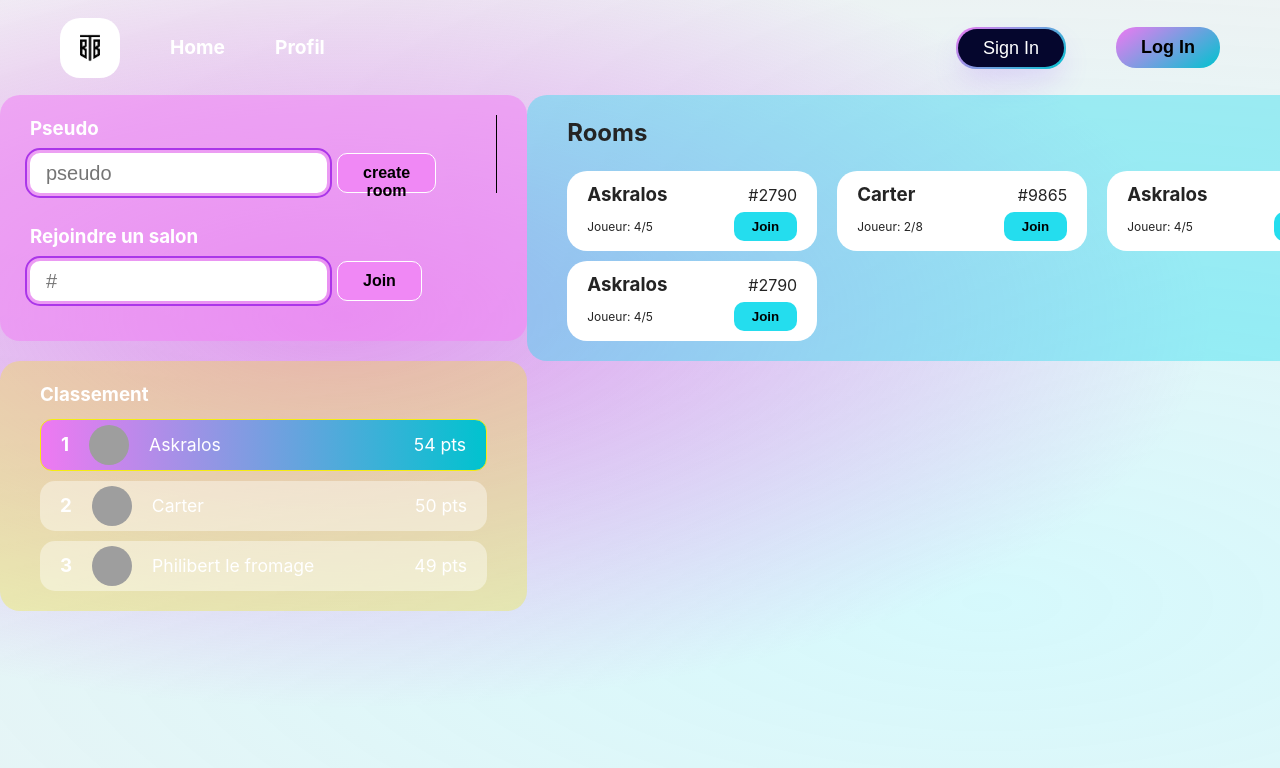
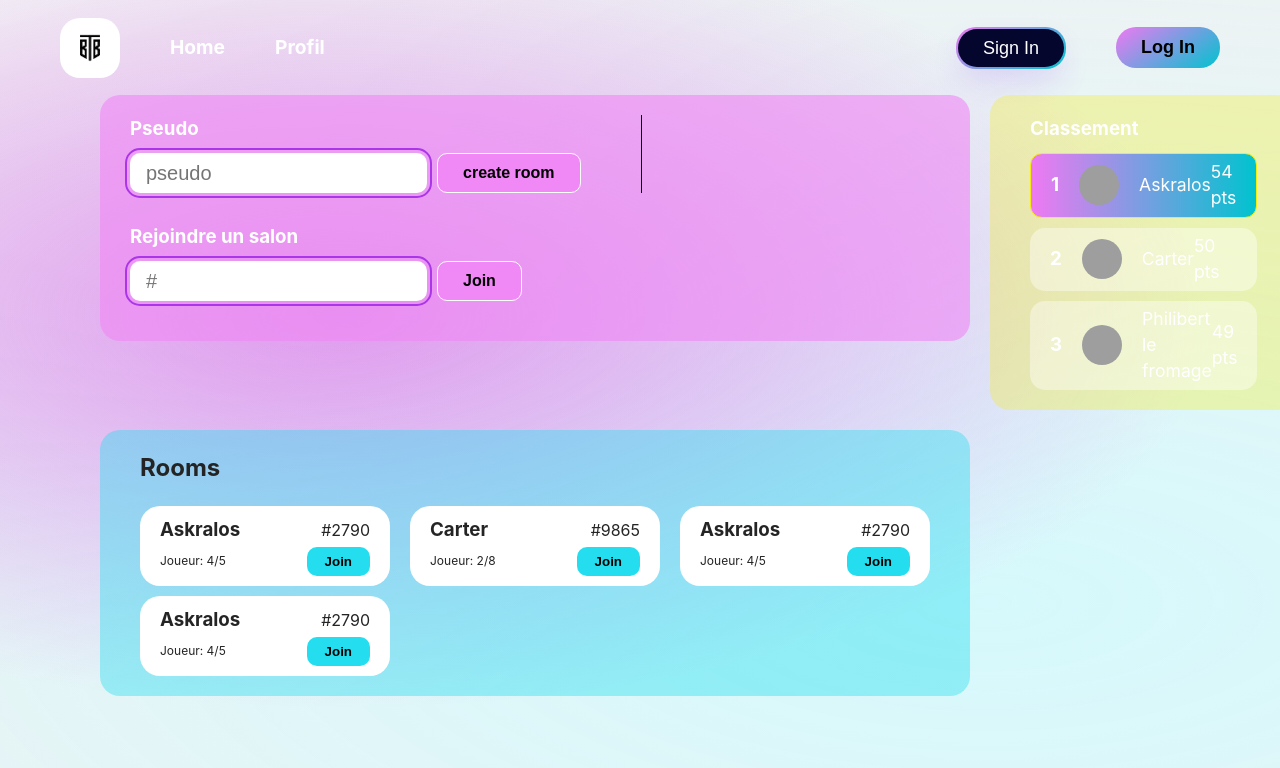
Before and after one commit to MoustaphaCamara/BeatTheBeat, a React (Vite) app: page / in a window 1280 px wide. Shown: the top 768 px of the page. Built offline with nearby package versions, Linux system fonts and the light colour scheme; grey boxes are pictures that could not be loaded.

Commit message:
feat: grid home

```diff
--- a/src/components/Banner/Banner.jsx
+++ b/src/components/Banner/Banner.jsx
@@ -1,6 +1,6 @@
 
 const Banner = () => {
-  return <div className="banner"></div>;
+  return ;
 };
 
 export default Banner;
--- a/src/page/Home/Home.jsx
+++ b/src/page/Home/Home.jsx
@@ -5,6 +5,7 @@ import RoomList from "../../components/RoomList/RoomList"
 import Ranking from "../../components/Ranking/Ranking"
 
 import "./home.scss"
+
 function Home() {
   return (
     <>
@@ -13,8 +14,8 @@ function Home() {
 
       <div className="grid-container-home">
         <CreateRoom className="create-room-grid"/>
+        <Ranking className="ranking-grid"/>
         <RoomList className="roomList-grid"/>
-        <Ranking className="ranking-grid"/>
       </div>
     </>
   );
--- a/src/page/Home/home.scss
+++ b/src/page/Home/home.scss
@@ -1,19 +1,7 @@
-.grid-container-home{
-  display: grid;
-  grid-template-columns: 2fr 1fr;
-  grid-template-rows: repeat(4, auto);
+.grid-container-home {
+  padding-inline:100px ;
+	display: grid;
+	grid-template-columns: 2fr 1fr;
+	grid-template-rows: repeat(4, auto);
+  gap: 20px;
 }
-.create-room-grid{
-  grid-column-start: 2;
-  grid-column-end: five;
-  grid-row-start: row1-start;
-  grid-row-end: 3;
-}
-.roomList-grid{
-  grid-column: 1;
-  grid-row: 2;
-}
-.ranking-grid{
-  grid-column: 2;
-  grid-row: span 4;
-}
```
